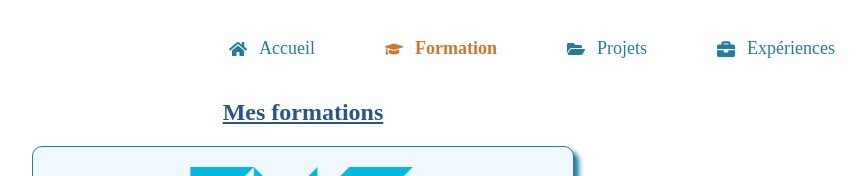
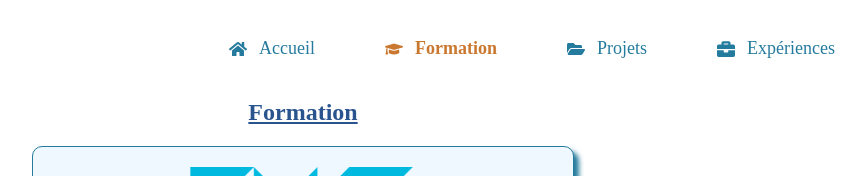
Before and after one commit to yaoureda/portfolio, a React (Vite) app: page /formation in a window 1280 px wide. Shown: the top 176 px of the page, without its empty margins (337-1203 px from the left). Built offline with nearby package versions, Linux system fonts and the light colour scheme.

Commit message:
improve grammar...

```diff
--- a/src/pages/Formation.jsx
+++ b/src/pages/Formation.jsx
@@ -5,7 +5,7 @@ function Formation() {
 
     return(
         <>
-            <h2>Mes formations</h2>
+            <h2>Formation</h2>
             <div className="container">
                 {schools.map(school =>
                 <SchoolCard
```
